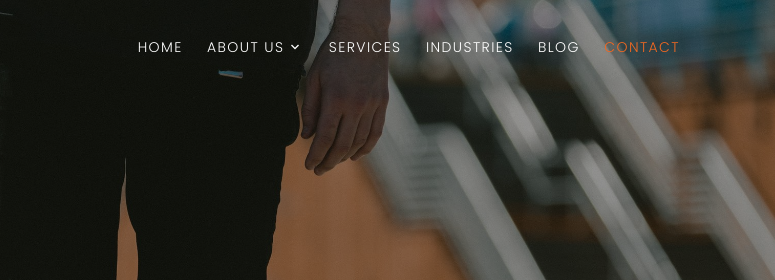
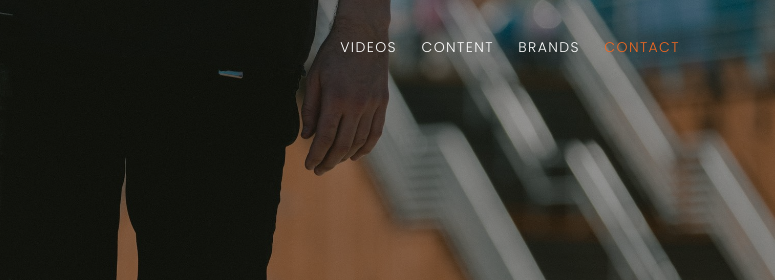
Before and after one commit to grayson-charlier/ZMG, a plain HTML site: page index.html in a window 1280 px wide. Shown: the top 280 px of the page, 505-1280 px from the left. Drawn offline with Linux system fonts and the light colour scheme; files whose address does not match are found by name; a web font is replaced by a local one.

Commit message:
Update index.html

```diff
--- a/index.html
+++ b/index.html
@@ -50,17 +50,9 @@
             <nav class="site-navigation position-relative text-right" role="navigation">
 
               <ul class="site-menu js-clone-nav mx-auto d-none d-lg-block">
-                <li><a href="#section-home" class="nav-link">Home</a></li>
-                <li class="has-children">
-                  <a href="#section-about" class="nav-link">About Us</a>
-                  <ul class="dropdown">
-                    <li><a href="#section-how-it-works" class="nav-link">How It Works</a></li>
-                    <li><a href="#section-our-team" class="nav-link">Our Team</a></li>
-                  </ul>
-                </li>
-                <li><a href="#section-services" class="nav-link">Services</a></li>
-                <li><a href="#section-industries" class="nav-link">Industries</a></li>
-                <li><a href="#section-blog" class="nav-link">Blog</a></li>
+                <li><a href="https://www.youtube.com/@Buzz60" class="nav-link" target="_blank">Videos</a></li>
+				<li><a href="#section-our-team" class="nav-link">Content</a></li>
+                <li><a href="#section-services" class="nav-link">Brands</a></li>
                 <li><a href="#section-contact" class="nav-link">Contact</a></li>
               </ul>
             </nav>
```
